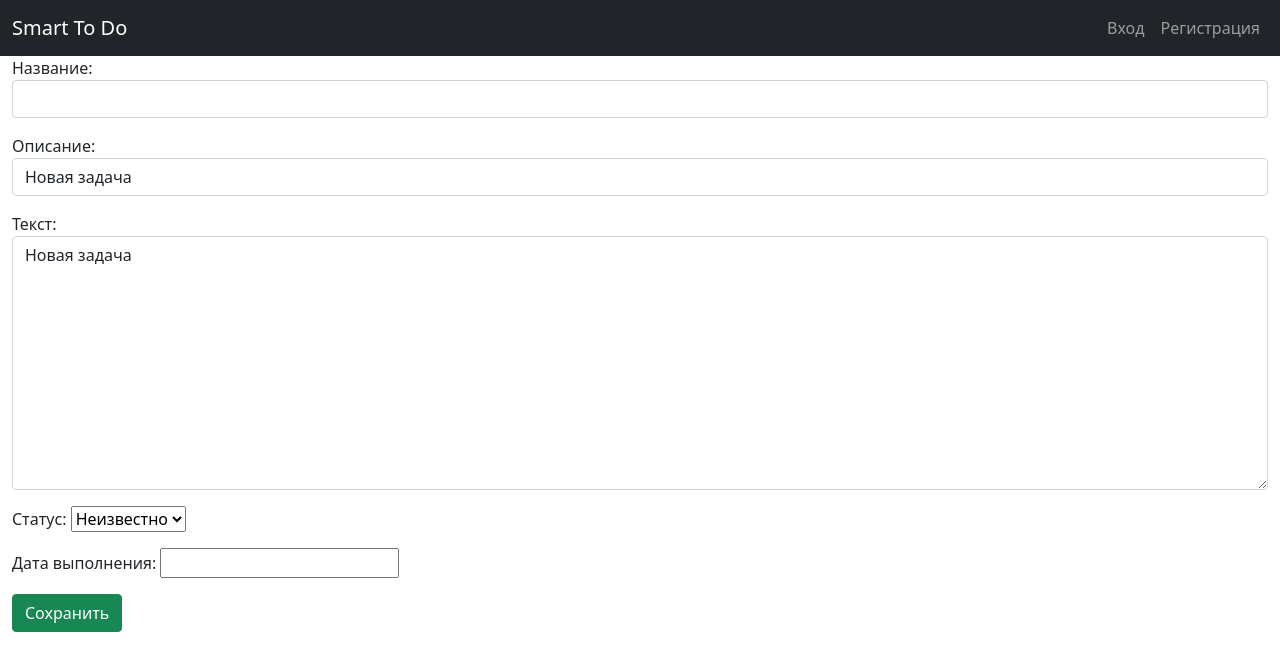
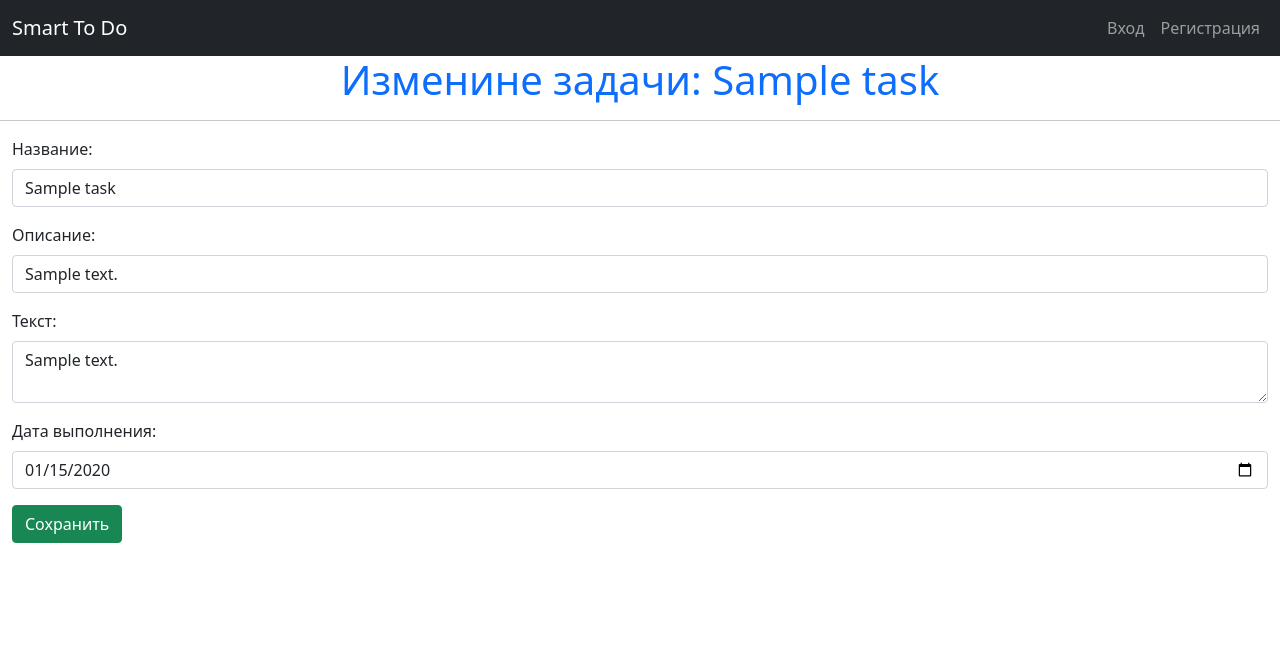
Before and after one commit to saneksking/smart_todo_app, a Django app: template persons/templates/persons/update_task.html in a window 1280 px wide. Shown: the top 671 px of the page. Run offline with Django 5.2, Linux system fonts and the light colour scheme; the template is opened without the code that fills it: values that come from a table or form of the project are taken from there, others are empty; tables that the repository leaves empty hold one stand-in row (values such as "Sample post"); some libraries are stand-ins or nearby versions.

Commit message:
Исправил ошибки. PS: Нужно применить миграции

```diff
--- a/persons/forms.py
+++ b/persons/forms.py
@@ -29,12 +29,11 @@ class CreateTaskForm(forms.ModelForm):
 
     class Meta:
         model = Task
-        fields = ['title', 'description', 'text', 'status', 'time_end']
+        fields = ['title', 'description', 'text',    'time_end']
         labels = {
             'title': 'Название',
             'description': 'Описание',
             'text': 'Текст',
-            'status': 'Статус',
             'time_end': 'Дата выполнения'
         }
 
--- a/persons/models.py
+++ b/persons/models.py
@@ -64,7 +64,7 @@ class Task(models.Model):
     description = models.CharField(max_length=255, default='Новая задача')
     text = models.TextField(default='Новая задача')
     status = models.BooleanField(null=True)
-    time_end = models.DateTimeField()
+    time_end = models.DateField()
     created_at = models.DateTimeField(auto_now_add=True)
     updated_at = models.DateTimeField(auto_now=True)
 
--- a/persons/templates/persons/create_task.html
+++ b/persons/templates/persons/create_task.html
@@ -1,6 +1,8 @@
 {% extends 'base.html' %}
 {% block title %}Создать задачу{% endblock %}
 {% block content %}
+    <h1 class="text-primary text-center">Создание задачи</h1>
+    <hr>
     <div class="container-fluid">
     <form method="post">
 {% csrf_token %}
@@ -17,10 +19,6 @@
             <textarea required type="text" class="form-control" id="text" name="text"></textarea>
   </div>
         <div class="mb-3">
-    <label for="status" class="form-label">Статус задачи:</label>
-    <input type="checkbox" id="status" name="status">
-  </div>
-        <div class="mb-3">
     <label for="time_end" class="form-label">Дата выполнения:</label>
     <input required type="date" class="form-control" id="time_end" name="time_end">
   </div>
--- a/persons/templates/persons/settings.html
+++ b/persons/templates/persons/settings.html
@@ -3,11 +3,13 @@
 {% block content %}
     <h1 class="text-primary text-center">Настройка <strong>пользователя</strong></h1>
     <hr>
+    <div class="container-fluid">
     <form method="post">
     {% csrf_token %}
     {{ form.as_p }}
     <button type="submit" class="btn btn-success">Сохранить</button>
     </form>
+    </div>
 {% endblock %}
 {% block js %}
     <script>
--- a/persons/templates/persons/update_task.html
+++ b/persons/templates/persons/update_task.html
@@ -1,11 +1,28 @@
 {% extends 'base.html' %}
 {% block title %}Изменение задачи{% endblock %}
 {% block content %}
-        <div class="container-fluid">
+    <h1 class="text-center text-primary">Изменине задачи: {{ task.title }}</h1>
+    <hr>
+    <div class="container-fluid">
     <form method="post">
 {% csrf_token %}
-        {{ form.as_p }}
-  <button type="submit" class="btn btn-success">Сохранить</button>
+  <div class="mb-3">
+    <label for="title" class="form-label">Название:</label>
+    <input required type="text" class="form-control" id="title" name="title" value="{{ task.title }}">
+  </div>
+  <div class="mb-3">
+    <label for="description" class="form-label">Описание:</label>
+    <input required type="text" class="form-control" id="description" name="description" value="{{ task.description }}">
+  </div>
+        <div class="mb-3">
+    <label for="text" class="form-label">Текст:</label>
+            <textarea required type="text" class="form-control" id="text" name="text">{{ task.text }}</textarea>
+  </div>
+        <div class="mb-3">
+    <label for="time_end" class="form-label">Дата выполнения:</label>
+    <input required type="date" class="form-control" id="time_end" name="time_end" value="{{ task.time_end|date:"Y-m-d" }}">
+  </div>
+  <button type="submit" class="btn btn-success" >Сохранить</button>
         </form>
 </div>
 {% endblock %}
```
Also changed, not shown: persons/templates/persons/task_list.html (+4 -3 lines), persons/migrations/0005_alter_task_time_end.py (added).
